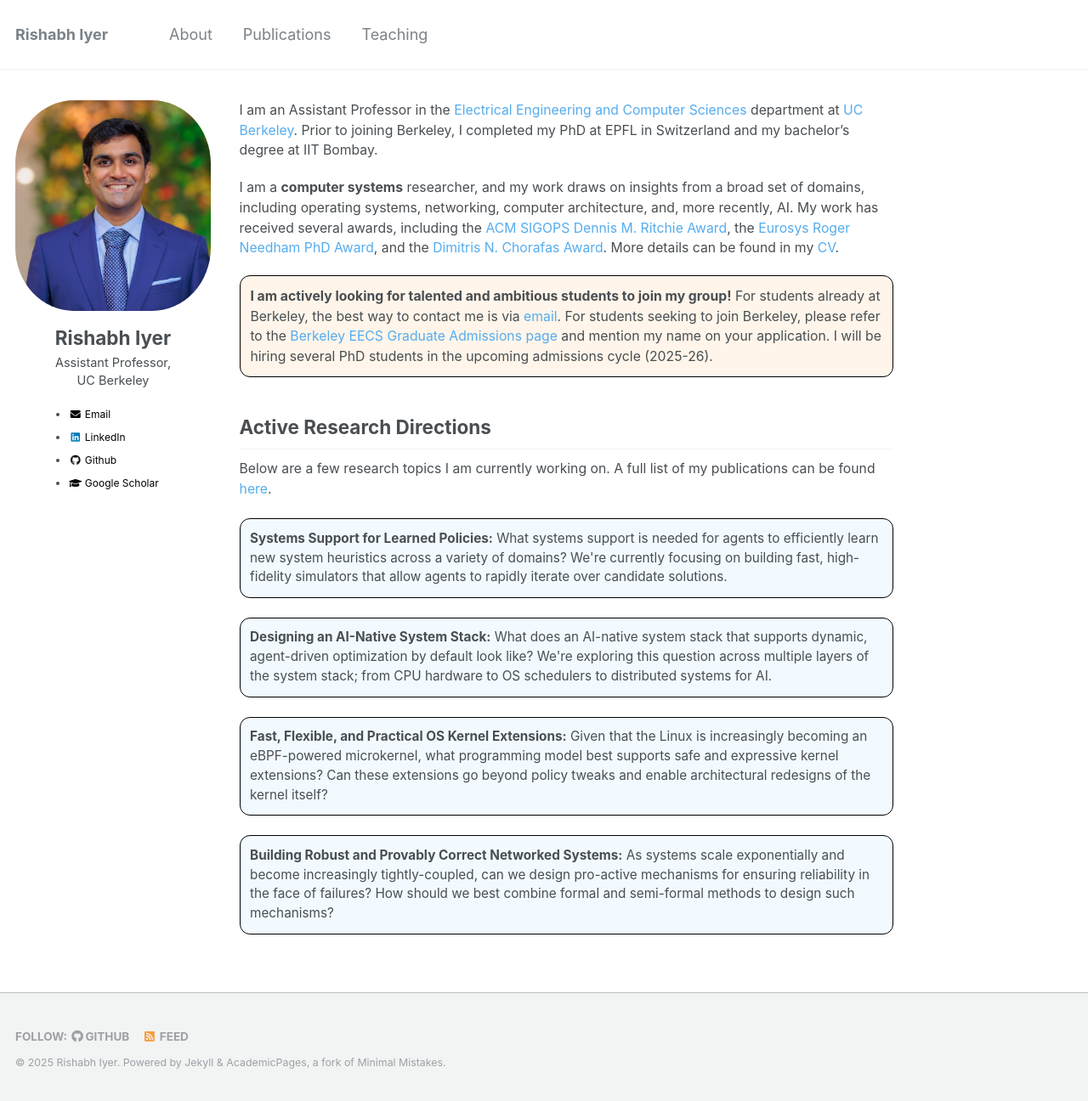
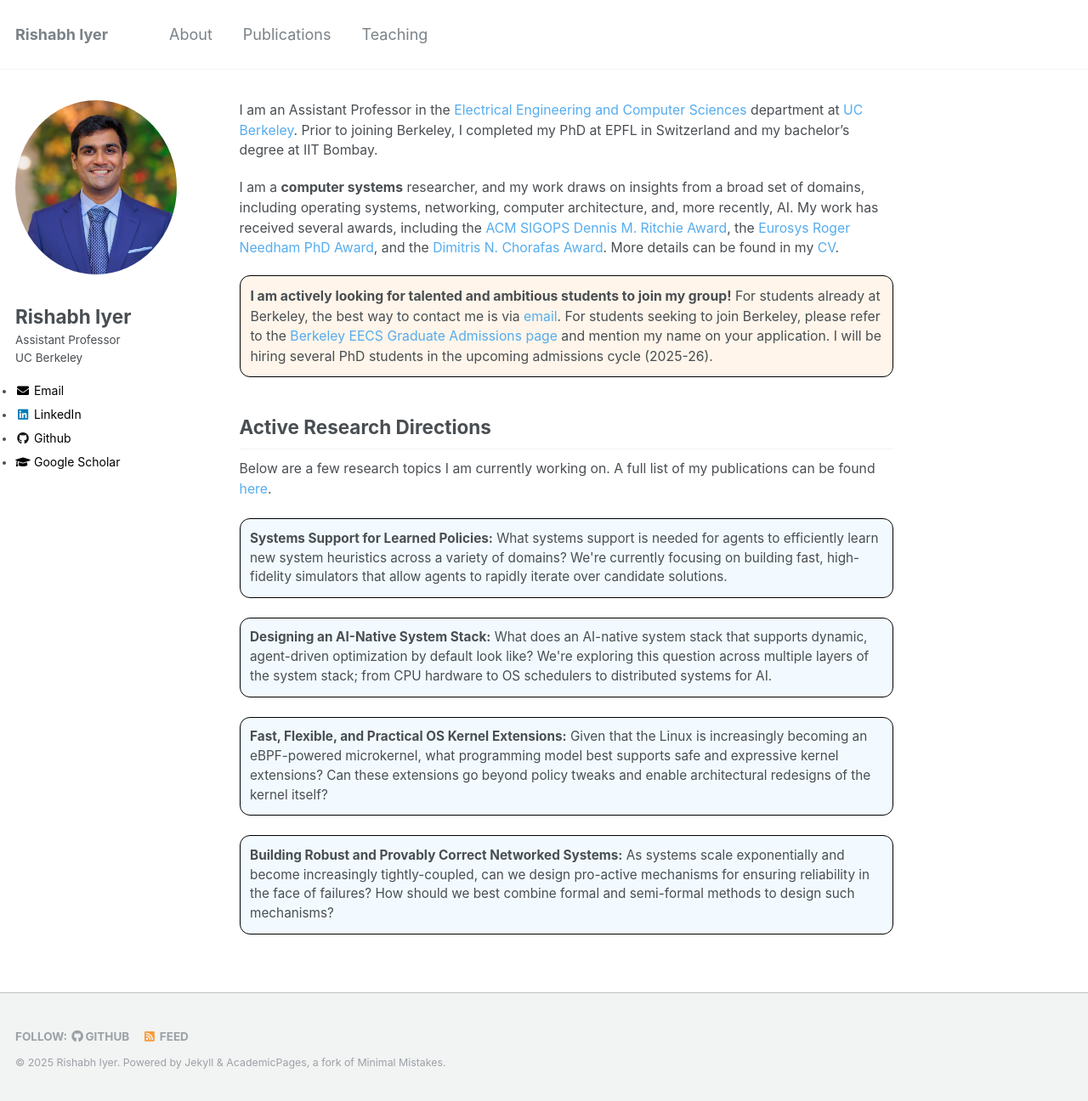
Before and after one commit to rishabh246/rishabh246.github.io, a Jekyll site: the page built from _pages/about.md, in a window 1280 px wide and 1296 px high. Shown: the whole window at 85% size. Built offline with Jekyll 4.4.1, drawn with Linux system fonts in a browser that asks for light colours.

Commit message:
Fix bug with unresponsive photo

```diff
--- a/_config.yml
+++ b/_config.yml
@@ -10,7 +10,7 @@ locale                   : "en-US"
 title                    : "Rishabh Iyer"
 title_separator          : "-"
 name                     : &name "Rishabh Iyer"
-description              : &description "Assistant Professor, <br> UC Berkeley"
+description              : &description "Assistant Professor <br> UC Berkeley"
 url                      : https://rishabh246.github.io # the base hostname & protocol for your site e.g. "https://mmistakes.github.io"
 baseurl                  : "" # the subpath of your site, e.g. "/blog"
 repository               : "rishabh246/rishabh246.github.io"
@@ -82,7 +82,7 @@ analytics:
 author:
   name             : "Rishabh Iyer"
   avatar           : "profile.jpg"
-  bio              : "Assistant Professor, <br> UC Berkeley"
+  bio              : "Assistant Professor <br> UC Berkeley"
   employer         :
   pubmed           :
   googlescholar    : "https://scholar.google.com/citations?user=o-Aoyn0AAAAJ&hl=en"
--- a/_sass/_sidebar.scss
+++ b/_sass/_sidebar.scss
@@ -1,105 +1,146 @@
 /* ==========================================================================
-   Custom Sidebar Overrides  – v10 (mobile simplification)
-   * Mobile (< $large): avatar centered, bio below, single follow button centered
-   * Desktop (≥ $large): layout from v7 restored — avatar + bio centered, URL list
-     indented 3.5rem, follow button hidden
+   Custom Sidebar – v12 (responsive avatar, left-aligned text)
+   * Mobile (< $large): show a single “Follow” button; hide the full list
+   * Desktop (≥ $large): hide the button; show the full list of links
    ========================================================================== */
 
-   $avatar-size: 230px;
+$avatar-size: 270px;
 $right-sidebar-width-narrow: 320px !default;
 $right-sidebar-width:        360px !default;
 $sidebar-gutter:             1rem;
 
-   /* Sidebar container (unchanged) */
+/* Sidebar container */
 .sidebar {
   -webkit-transform: translate3d(0,0,0);
           transform: translate3d(0,0,0);
   @include clearfix();
   margin-bottom: 1em;
-     @include breakpoint($large){ @include span(2 of 12); }
-     h2,h3,h4,h5,h6{ margin-bottom:0; font-family:$sans-serif-narrow; }
-     h3,h4{ font-size:$type-size-5; }
-     p,li{ font-family:$sans-serif; font-size:$type-size-6; line-height:1.5; }
-     img{ width:100%; }
+
+  @include breakpoint($large){
+    @include span(2 of 12);
   }
 
-   /* Right‑sidebar wrapper widths */
+  h2, h3, h4, h5, h6 {
+    margin-bottom: 0;
+    font-family: $sans-serif-narrow;
+  }
+  h3, h4 { font-size: $type-size-5; }
+
+  p, li {
+    font-family: $sans-serif;
+    font-size: $type-size-6;
+    line-height: 1.5;
+  }
+
+  img { width: 100%; height: auto; }
+}
+
+/* Right-sidebar wrapper widths */
 .sidebar__right {
-     margin-bottom:1em;
-     @include breakpoint($large){ position:relative; float:right; width:$right-sidebar-width-narrow; margin-left:span(0.5 of 12); }
-     @include breakpoint($x-large){ width:$right-sidebar-width; }
+  margin-bottom: 1em;
+
+  @include breakpoint($large){
+    position: relative;
+    float: right;
+    width: $right-sidebar-width-narrow;
+    margin-left: span(0.5 of 12);
+  }
+  @include breakpoint($x-large){
+    width: $right-sidebar-width;
+  }
 }
 
 /* --------------------------- MOBILE FIRST (< $large) -------------------- */
-   .author__avatar{
-     display:block;
-     width:$avatar-size;
-     height:$avatar-size;
-     margin:0 auto 1rem;      // center avatar
-     img{ width:100%; height:auto; border-radius:30%; }
-   }
+/* Responsive avatar: fill column up to cap; no fixed height */
+.author__avatar {
+  display: block;
+  width: 100%;
+  max-width: $avatar-size;
+  height: auto;
+  margin: 0 0 1rem 0;
 
-   .author__content{
-     text-align:center;
-     margin-top:2em;            // extra space below avatar on mobile
-     margin-bottom:1rem;
-     line-height:1;
-     padding:0;
-
-     @include breakpoint($large){
-       width:$avatar-size;
-       margin:0 auto 0.75rem;   // desktop layout unchanged
-       text-align:center;
+  img {
+    display: block;
+    width: 100%;
+    height: auto;
+    border-radius: 50%;
   }
 }
 
-   /* single follow button shown on mobile */
-   .author__urls-wrapper{
-     text-align:center;
-     margin-bottom:1rem;
-     button{ display:inline-block; }
+/* Text/content block under the avatar */
+.author__content {
+  width: auto;
+  margin: 0 0 0.75rem 0;
+  text-align: left;
+  line-height: 1;
+  padding: 0;
 
   @include breakpoint($large){
-       button{ display:none; }       // hide button on desktop
+    width: auto;
+    margin: 0 0 0.75rem 0;
+    text-align: left;
   }
 }
 
-   /* hide full URL list on mobile */
-   .author__urls{
-     display:none;
-
-     @include breakpoint($large){   // ------------------- DESKTOP ------------------
-       display:block;
-       padding-left:3.5rem;         // restore original indent
-       text-align:left !important;
+/* Follow button wrapper + list container */
+.author__urls-wrapper {
+  text-align: left;
+  margin-bottom: 1rem;
 }
 
-     a{ color:#000 !important; text-decoration:none; font-size:12px !important; &:hover{ text-decoration:underline; } }
+/* MOBILE DEFAULTS: show button, hide list */
+.author__urls-wrapper > button {
+  display: inline-block;
+}
+.author__urls {
+  display: none;
+}
+
+/* DESKTOP (≥ $large): hide button, show full list */
+@include breakpoint($large){
+  .author__urls-wrapper > button {
+    display: none;
+  }
+  .author__urls {
+    display: block !important;   /* force visible even if JS toggles are present */
+    padding-left: 0;             /* no indent on desktop */
+    text-align: left;
+    max-height: none;
+    overflow: visible;
+  }
+}
+
+/* URL list styling */
+.author__urls a {
+  color: #000;
+  text-decoration: none;
+  font-size: 14px;
+
+  &:hover { text-decoration: underline; }
 }
 
 /* Author name and bio */
-   .sidebar .author__name{
-     font-family:$sans-serif;
-     font-size:$type-size-4;
-     font-weight:700;
-     line-height:1.2;
-     margin:0.25rem 0;
-     text-align:center;
+.sidebar .author__name {
+  font-family: $sans-serif;
+  font-size: $type-size-4;
+  font-weight: 700;
+  line-height: 1.2;
+  margin: 0.25rem 0;
+  text-align: left;
 }
 
-   .author__bio{
-     font-size:14.5px !important;
-     line-height:1.3;
-     margin:0;
-     text-align:center;
+.author__bio {
+  font-size: 18px;
+  line-height: 1.3;
+  margin: 0;
+  text-align: left;
 }
 
-   /* Desktop adjustments */
+/* Desktop spacing (keep left alignment) */
 @include breakpoint($large){
-     .author__avatar{ margin:0 auto 2rem; }
-     .author__content{
-       width:$avatar-size;
-       margin:0 auto 0.75rem;
-       text-align:center;
+  .author__avatar { margin: 0 0 2rem 0; }
+  .author__content {
+    width: auto;
+    margin: 0 0 0.75rem 0;
   }
 }
```
Lines whose indentation alone changed are shown as unchanged.
